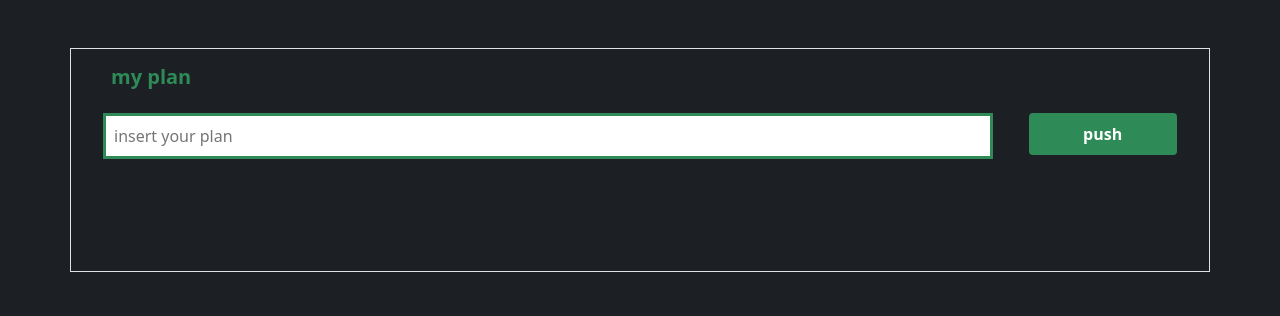
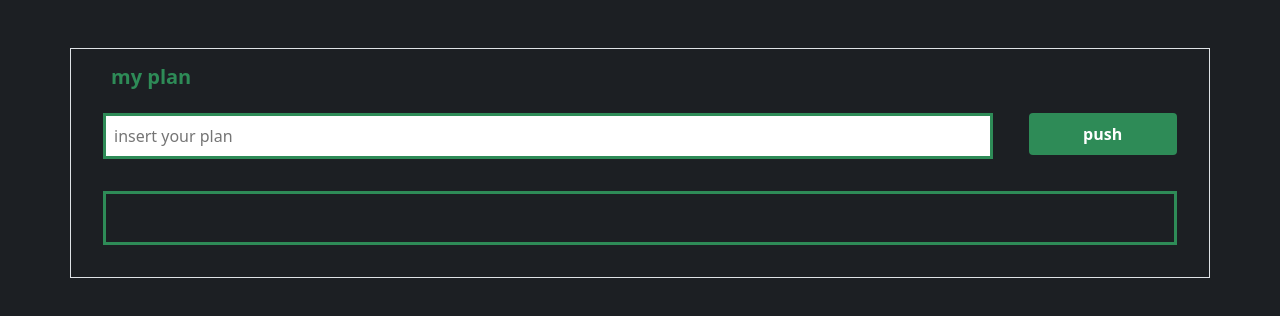
Before and after one commit to sepid-dev/toDoList, a website: page index.html in a window 1280 px wide. Drawn offline with Linux system fonts and the light colour scheme.

Commit message:
change styles list

```diff
--- a/css/todolist.css
+++ b/css/todolist.css
@@ -134,3 +134,6 @@ form.loginF .inputs .inputMe{
      color: white;
      font-weight: bold;
  }
+.list{
+    border:solid 3px seagreen;
+}
```
